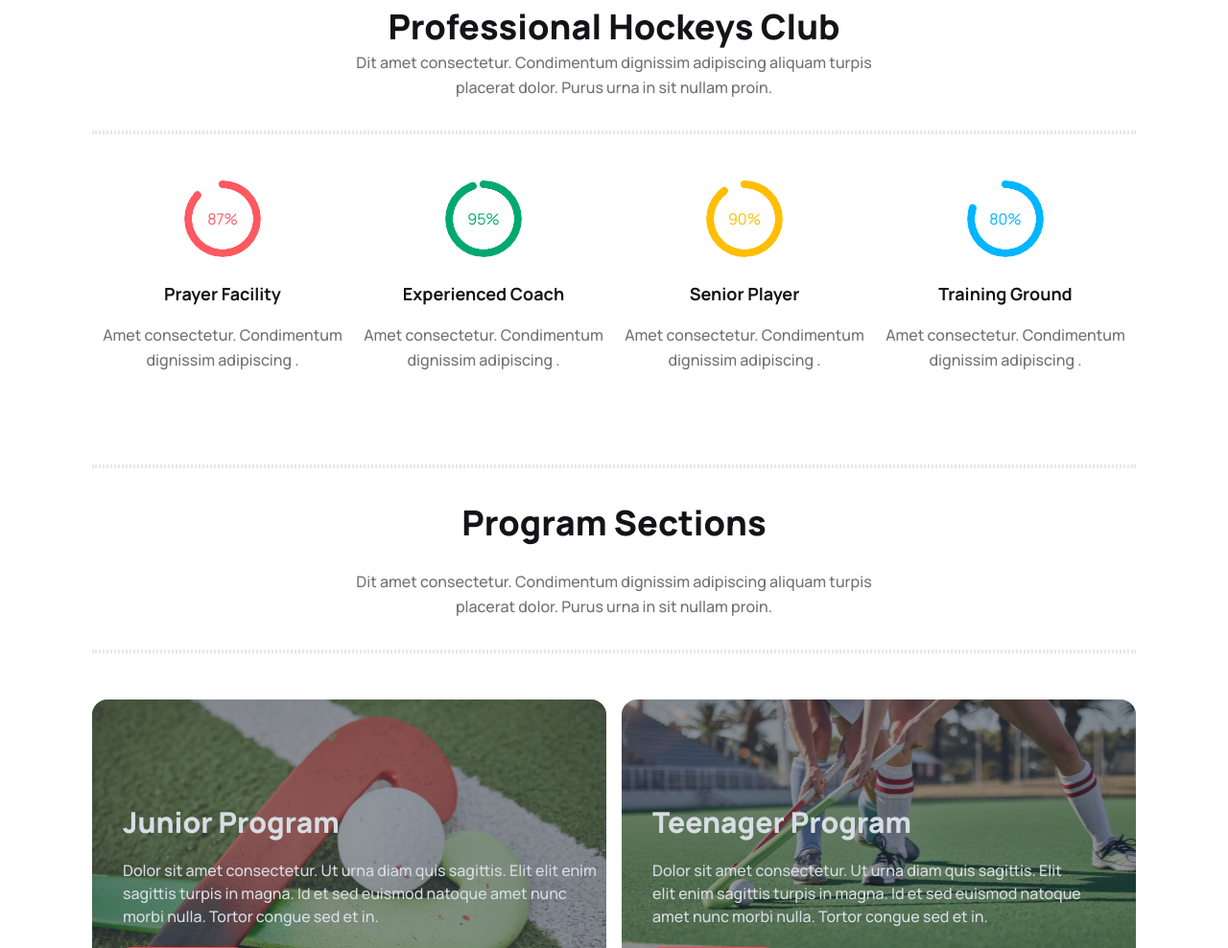
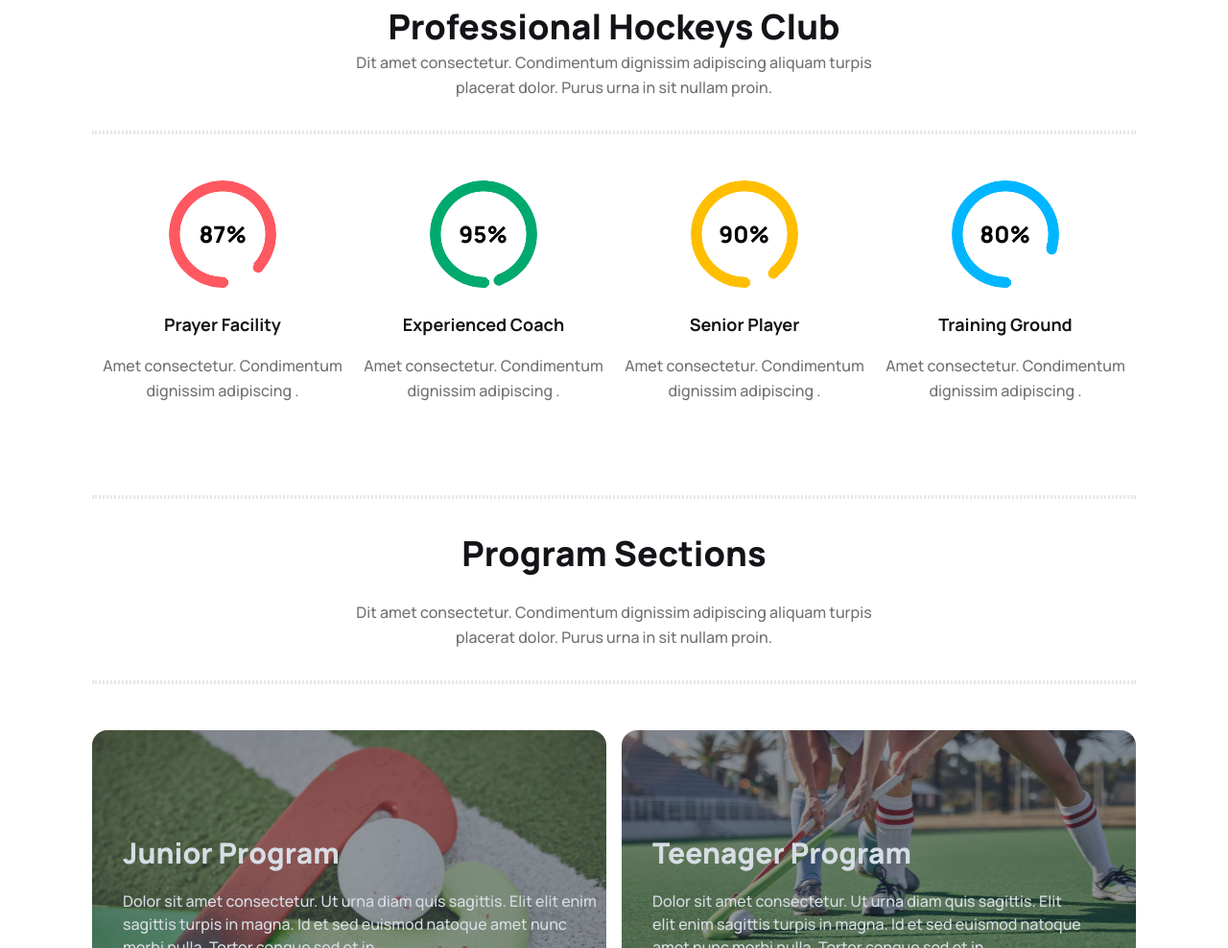
Before and after one commit to DeepsEffect/assignment-03-PH, a plain HTML site: page index.html in a window 1280 px wide. Shown: the part 870-1858 px from the top of the page at 96% size. Drawn offline with nearby package versions, Linux system fonts and the light colour scheme.

Commit message:
progress bar update

```diff
--- a/index.html
+++ b/index.html
@@ -51,6 +51,11 @@
             line-height: 26px;
             text-align: center;
         }
+        .radial-progress{
+            --size: 7rem;
+            transform: rotate(180deg);
+        }
+
     </style>
 </head>
 
@@ -147,7 +152,7 @@
             <div class="grid grid-cols-1 lg:grid-cols-4 items-center justify-evenly space-y-6 lg:space-y-0">
                 <!-- card 1 -->
                 <div class="text-center mx-auto space-y-6">
-                    <div class="radial-progress text-error" style="--value:87;" role="progressbar">87%</div>
+                    <div class="radial-progress text-error" style="--value:87;" role="progressbar"><span class="text-black font-extrabold text-2xl rotate-180">87%</span></div>
                     <div class="max-w-[250px] space-y-4">
                         <h2 class="text-color-dark text-lg font-bold">Prayer Facility</h2>
                         <p class="desc-primary">Amet consectetur. Condimentum dignissim adipiscing .</p>
@@ -155,7 +160,7 @@
                 </div>
                 <!-- card 2 -->
                 <div class="text-center mx-auto space-y-6">
-                    <div class="radial-progress text-success" style="--value:95;" role="progressbar">95%</div>
+                    <div class="radial-progress text-success" style="--value:95;" role="progressbar"><span class="text-black font-extrabold text-2xl rotate-180">95%</span></div>
                     <div class="max-w-[250px] space-y-4">
                         <h2 class="text-color-dark text-lg font-bold">Experienced Coach</h2>
                         <p class="desc-primary">Amet consectetur. Condimentum dignissim adipiscing .</p>
@@ -163,7 +168,7 @@
                 </div>
                 <!-- card 3 -->
                 <div class="text-center mx-auto space-y-6">
-                    <div class="radial-progress text-warning " style="--value:90;" role="progressbar">90%</div>
+                    <div class="radial-progress text-warning " style="--value:90;" role="progressbar"><span class="text-black font-extrabold text-2xl rotate-180">90%</span></div>
                     <div class="max-w-[250px] space-y-4">
                         <h2 class="text-color-dark text-lg font-bold">Senior Player</h2>
                         <p class="desc-primary">Amet consectetur. Condimentum dignissim adipiscing .</p>
@@ -171,7 +176,7 @@
                 </div>
                 <!-- card 4 -->
                 <div class="text-center mx-auto space-y-6">
-                    <div class="radial-progress text-info " style="--value:80;" role="progressbar">80%</div>
+                    <div class="radial-progress text-info " style="--value:80;" role="progressbar"><span class="text-black font-extrabold text-2xl rotate-180">80%</span></div>
                     <div class="max-w-[250px] space-y-4">
                         <h2 class="text-color-dark text-lg font-bold">Training Ground</h2>
                         <p class="desc-primary">Amet consectetur. Condimentum dignissim adipiscing .</p>
```
